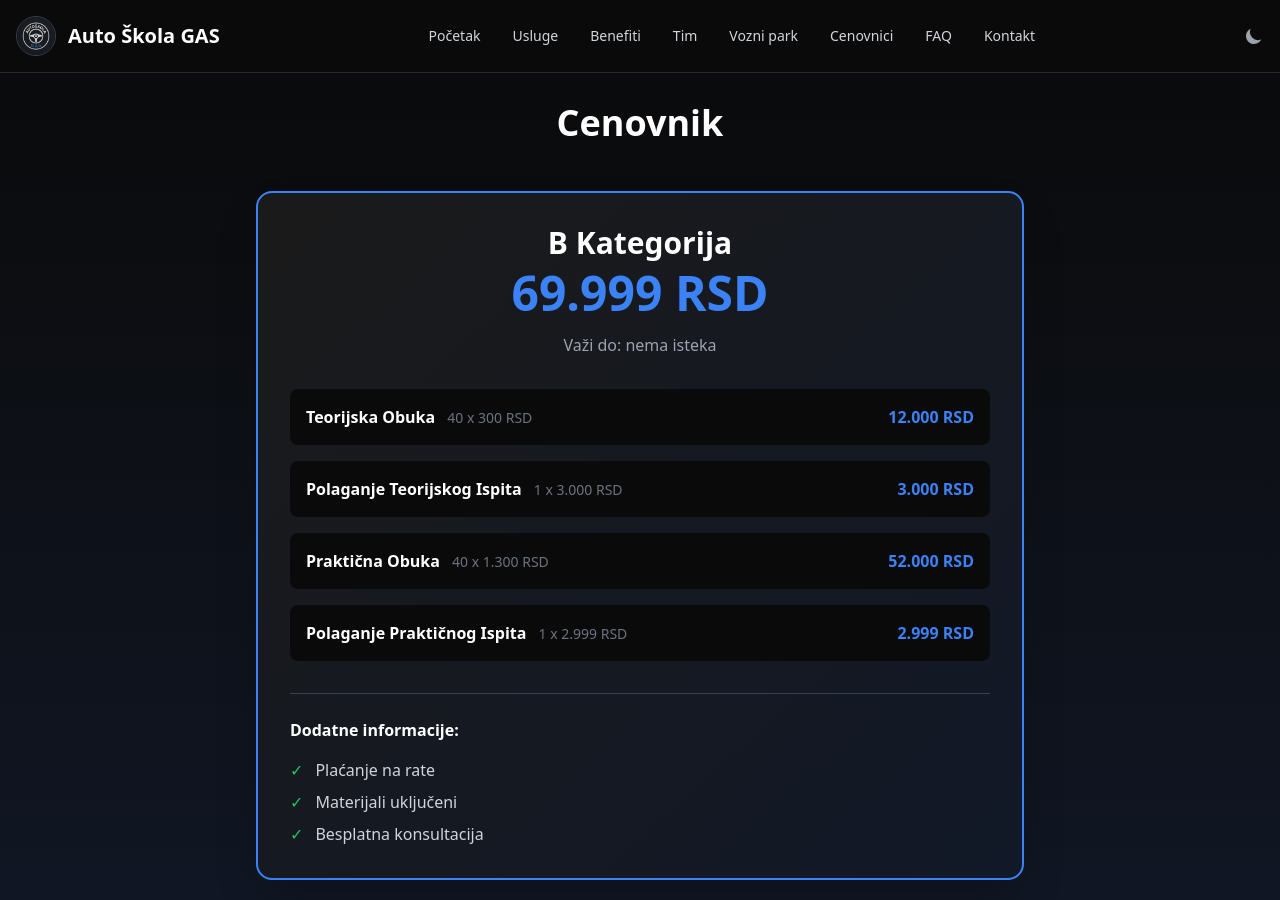
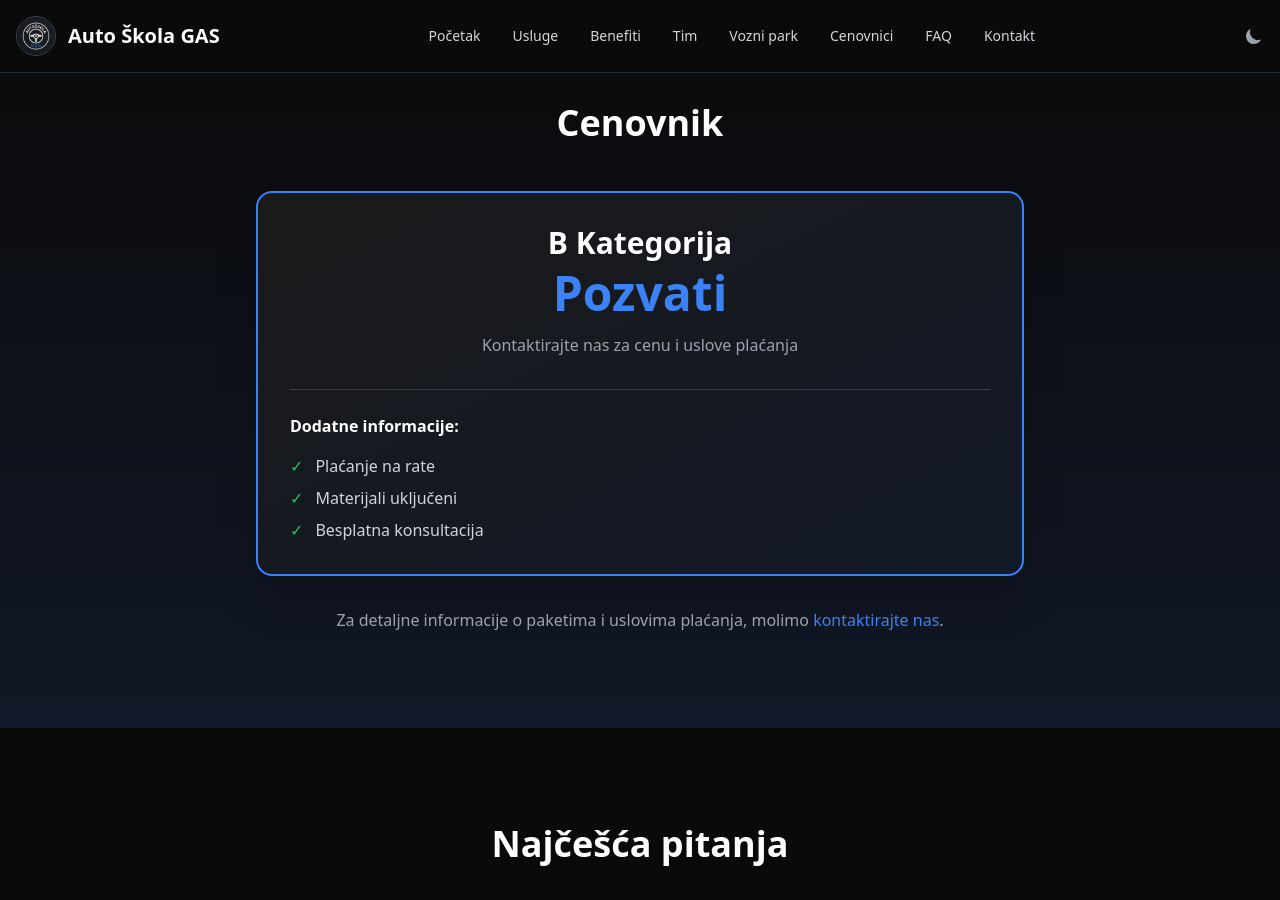
Before and after one commit to milosljubenovic/autoskolagas.com, a Jekyll site: the page built from index.html, in a window 1280 px wide and 900 px high, scrolled down 3738 px. Built offline with Jekyll 4.4.1, drawn with Linux system fonts in a browser that asks for light colours; nearby versions of some CDN libraries.

Commit message:
Replace pricing breakdown with "Pozvati" call-to-action
Remove itemized RSD amounts and prompt visitors to contact for pricing.

Co-Authored-By: Claude Sonnet 5 <noreply@anthropic.com>

```diff
--- a/index.html
+++ b/index.html
@@ -381,39 +381,8 @@ document.addEventListener('keydown', function(event) {
     <h2 class="text-4xl font-bold text-white mb-12 text-center">Cenovnik</h2>
     <div class="max-w-3xl mx-auto bg-gradient-to-br from-dark-card to-gray-900 p-8 rounded-2xl border-2 border-primary shadow-2xl">
       <h3 class="text-3xl font-bold text-white mb-2 text-center">B Kategorija</h3>
-      <div class="text-5xl font-bold text-primary mb-4 text-center">69.999 RSD</div>
-      <p class="text-gray-400 mb-8 text-center">Važi do: nema isteka</p>
-
-      <div class="space-y-4 mb-8">
-        <div class="flex justify-between items-center bg-dark-bg p-4 rounded-lg">
-          <div>
-            <span class="text-white font-semibold">Teorijska Obuka</span>
-            <span class="text-gray-500 text-sm ml-2">40 x 300 RSD</span>
-          </div>
-          <span class="text-primary font-bold">12.000 RSD</span>
-        </div>
-        <div class="flex justify-between items-center bg-dark-bg p-4 rounded-lg">
-          <div>
-            <span class="text-white font-semibold">Polaganje Teorijskog Ispita</span>
-            <span class="text-gray-500 text-sm ml-2">1 x 3.000 RSD</span>
-          </div>
-          <span class="text-primary font-bold">3.000 RSD</span>
-        </div>
-        <div class="flex justify-between items-center bg-dark-bg p-4 rounded-lg">
-          <div>
-            <span class="text-white font-semibold">Praktična Obuka</span>
-            <span class="text-gray-500 text-sm ml-2">40 x 1.300 RSD</span>
-          </div>
-          <span class="text-primary font-bold">52.000 RSD</span>
-        </div>
-        <div class="flex justify-between items-center bg-dark-bg p-4 rounded-lg">
-          <div>
-            <span class="text-white font-semibold">Polaganje Praktičnog Ispita</span>
-            <span class="text-gray-500 text-sm ml-2">1 x 2.999 RSD</span>
-          </div>
-          <span class="text-primary font-bold">2.999 RSD</span>
-        </div>
-      </div>
+      <div class="text-5xl font-bold text-primary mb-4 text-center">Pozvati</div>
+      <p class="text-gray-400 mb-8 text-center">Kontaktirajte nas za cenu i uslove plaćanja</p>
 
       <div class="border-t border-gray-700 pt-6">
         <h4 class="text-white font-bold mb-4">Dodatne informacije:</h4>
```
